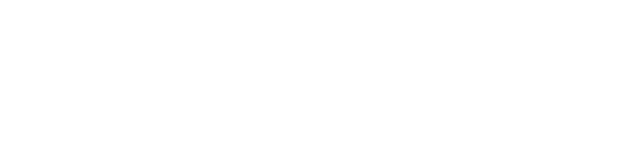
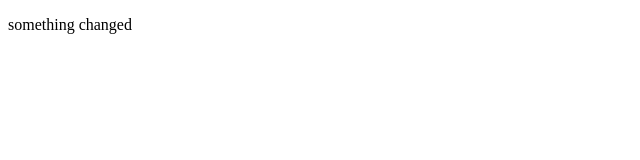
Before and after one commit to fahadsaleem020/test, a plain HTML site: page index.html in a window 1280 px wide. Shown: the whole page, without its empty margins (0-640 px from the left). Drawn offline with Linux system fonts and the light colour scheme.

Commit message:
changed stuff

```diff
--- a/index.html
+++ b/index.html
@@ -6,5 +6,7 @@
     <meta name="viewport" content="width=device-width, initial-scale=1.0" />
     <title>Document</title>
   </head>
-  <body></body>
+  <body>
+    <p>something changed</p>
+  </body>
 </html>
```
Also changed, not shown: 1 other file.
